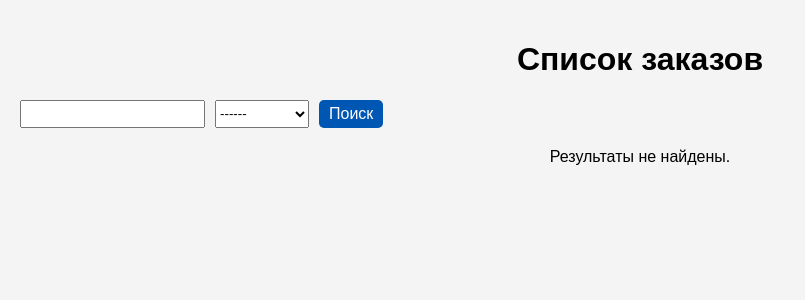
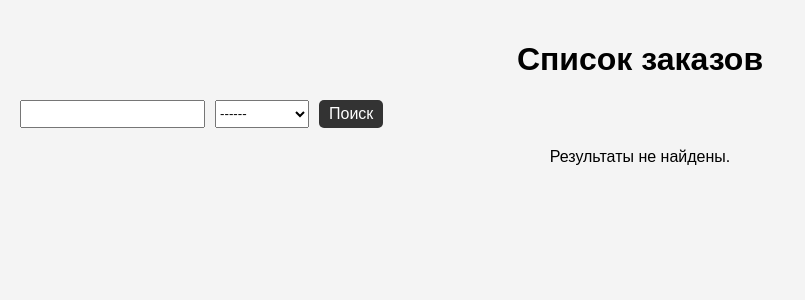
Before and after one commit to typicalstandard/CafeCRM-, a Django app: page / in a window 1280 px wide. Shown: the part 51-351 px from the top of the page, without its empty margins (0-805 px from the left). Run offline with Django 5.2, Linux system fonts and the light colour scheme; data that the repository does not hold is empty.

Commit message:
правки внешнего вида

```diff
--- a/cafe_management/orders/static/css/styles.css
+++ b/cafe_management/orders/static/css/styles.css
@@ -1,3 +1,5 @@
+/* static/css/styles.css */
+
 body {
     font-family: Arial, sans-serif;
     margin: 0;
@@ -141,7 +143,7 @@ button:hover {
 
 .search-form button {
     padding: 5px 10px;
-    background-color: #0056b3;
+    background-color: #333;
     color: white;
     border: none;
     cursor: pointer;
--- a/cafe_management/orders/templates/home.html
+++ b/cafe_management/orders/templates/home.html
@@ -13,7 +13,7 @@
         </div>
     </form>
 
-    {%if orders is None%}
+    {%if orders%}
 
     <table>
         <thead>
```
